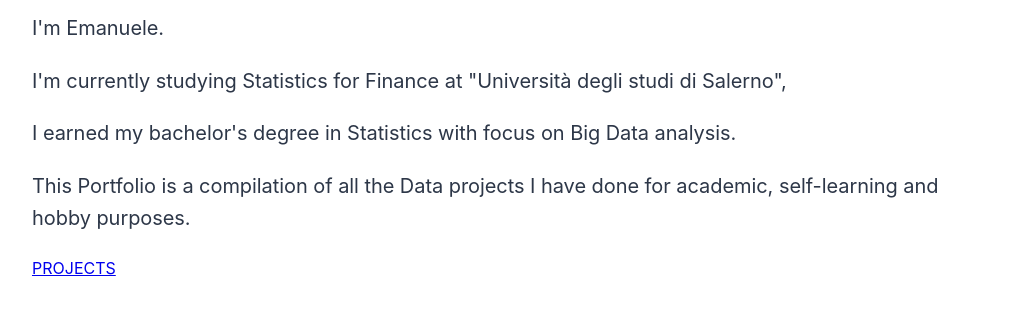
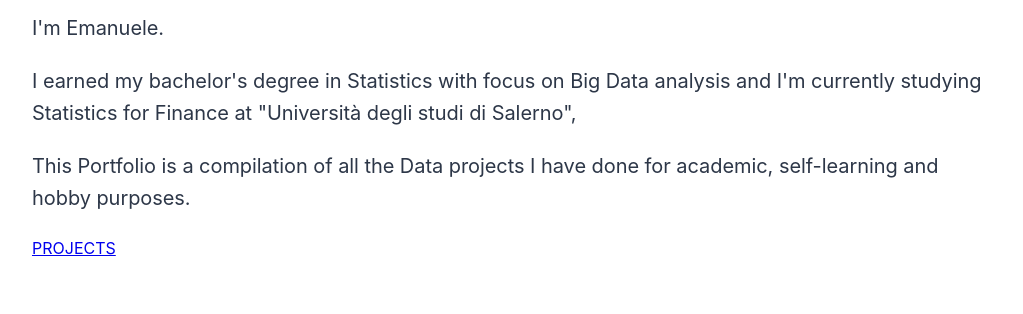
Before and after one commit to EmanueleMirante/EmanueleMirante.github.io, a plain HTML site: page index.html in a window 1280 px wide. Shown: the part 258-572 px from the top of the page, without its empty margins (128-1151 px from the left). Drawn offline with Linux system fonts and the light colour scheme; a script that the page names is missing.

Commit message:
Update index.html

```diff
--- a/index.html
+++ b/index.html
@@ -1434,9 +1434,8 @@
               }
             </style>
             <p class="css-1sbczoo">I&#x27;m Emanuele.</p>
-            <p class="css-1sbczoo">I&#x27;m currently studying Statistics for Finance at "Universit&agrave degli studi
+            <p class="css-1sbczoo">I earned my bachelor&#x27;s degree in Statistics with focus on Big Data analysis and I&#x27;m currently studying Statistics for Finance at "Universit&agrave degli studi
               di Salerno",</p>
-            <p class="css-1sbczoo">I earned my bachelor&#x27;s degree in Statistics with focus on Big Data analysis.</p>
             <p class="css-1sbczoo">This Portfolio is a compilation of all the Data projects I have done for academic,
               self-learning and hobby purposes.</p>
 
```
